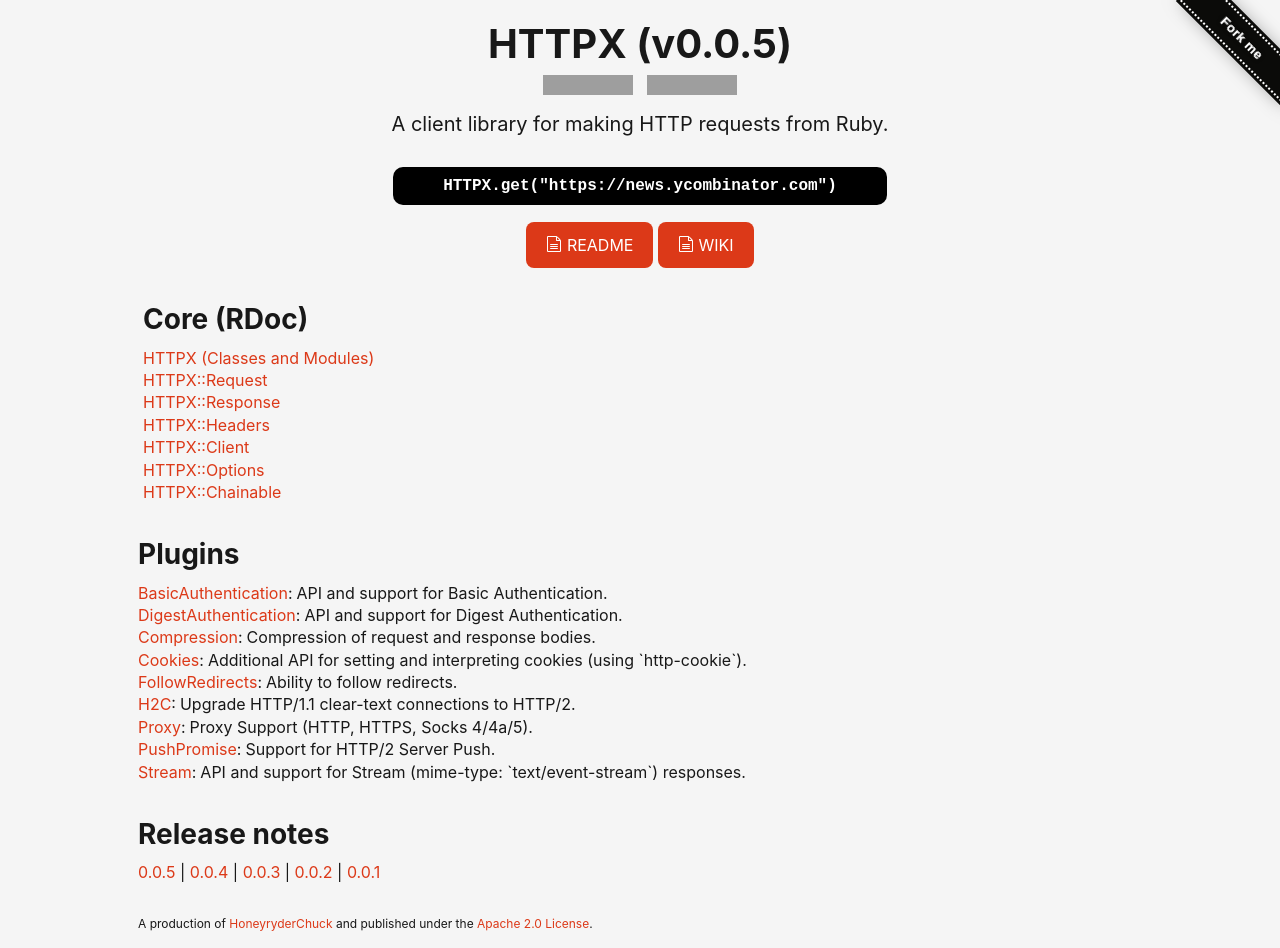
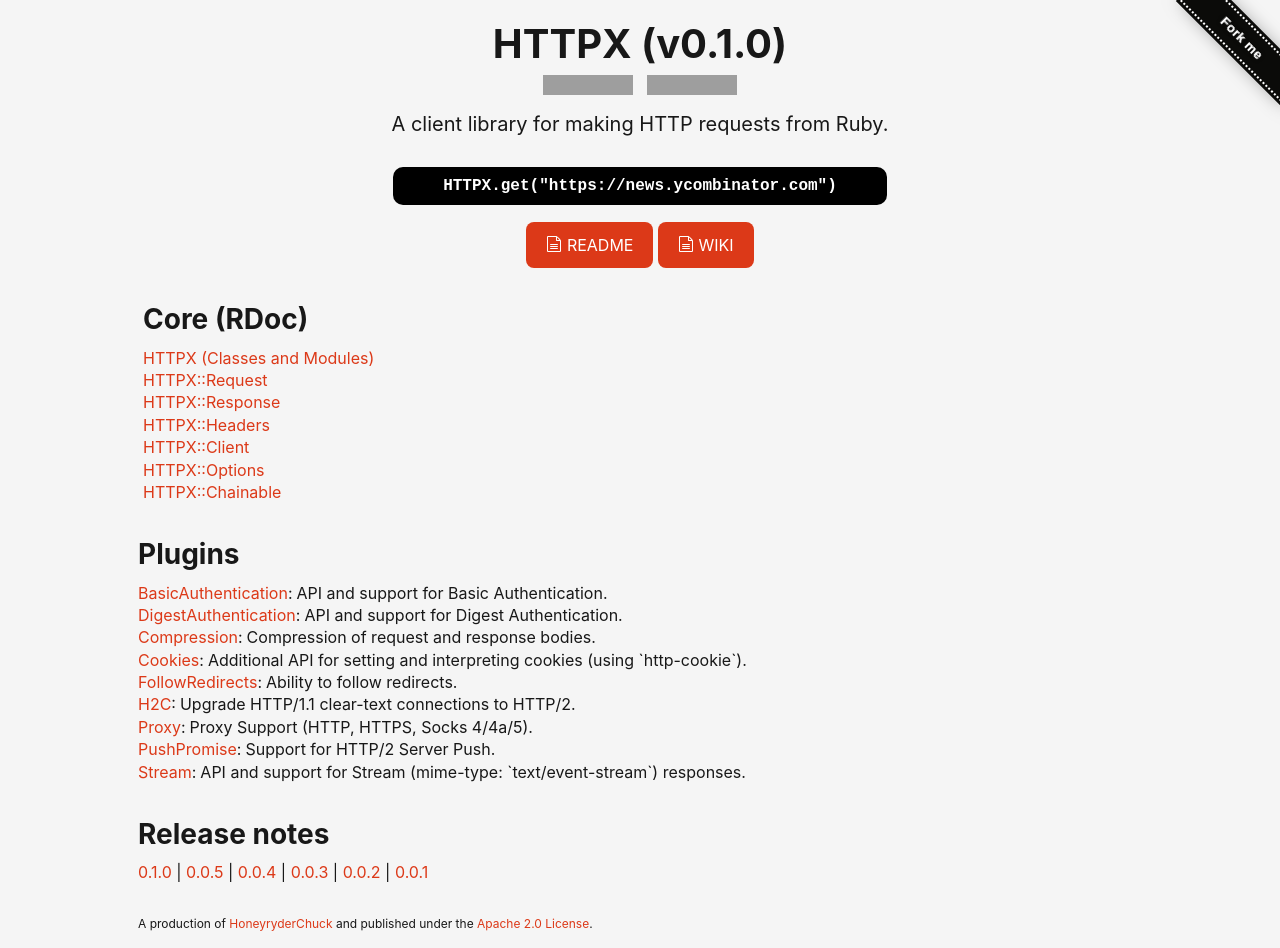
Before and after one commit to HoneyryderChuck/httpx, a Jekyll site: the page built from www/index.html, in a window 1280 px wide. Built offline with Jekyll 4.4.1, drawn with Linux system fonts in a browser that asks for light colours; grey boxes are pictures that could not be loaded.

Commit message:
added 0.1.0 link in docs

```diff
--- a/www/_data/versions.yml
+++ b/www/_data/versions.yml
@@ -1,4 +1,7 @@
 -
+  -
+    name: "0.1.0"
+    path: "0_1_0_md.html"
   -
     name: "0.0.5"
     path: "0_0_5_md.html"
```
